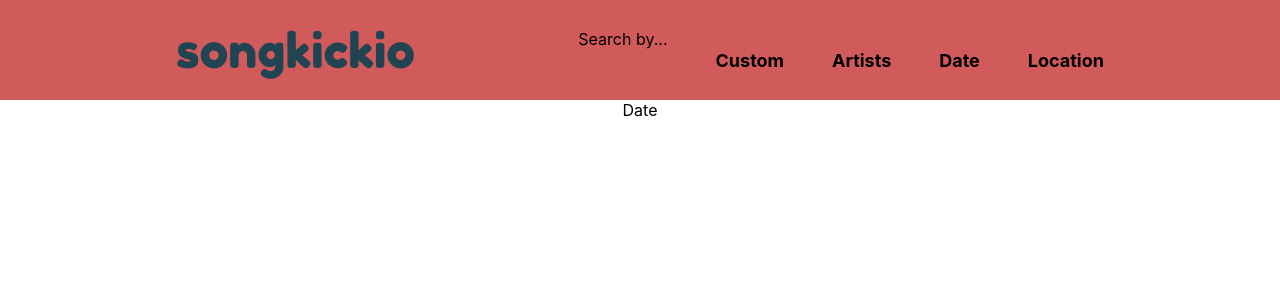
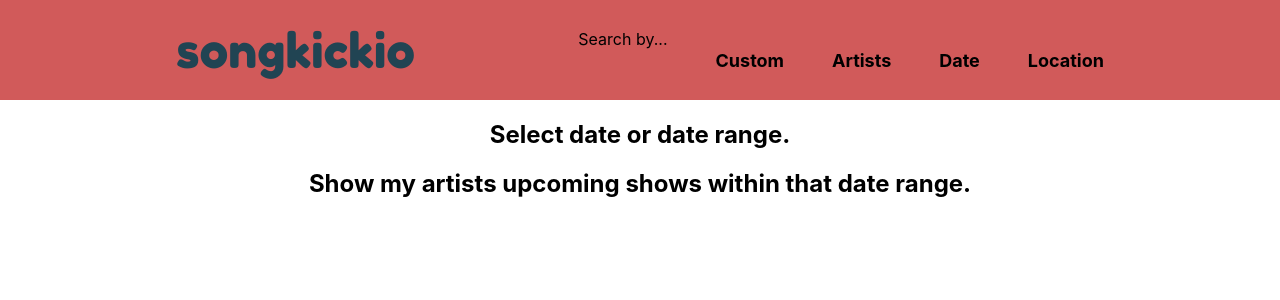
Before and after one commit to nickhericks/songkickio, a React (Create React App) app: page /date in a window 1280 px wide. Shown: the top 300 px of the page. Built offline with nearby package versions, Linux system fonts and the light colour scheme; a web font is replaced by a local one.

Commit message:
Add page descriptions

```diff
--- a/src/components/Artists.js
+++ b/src/components/Artists.js
@@ -32,16 +32,21 @@ class Events extends Component {
     return (
       <div className="events-page">
         <div>
-
-					<h1>My Artists</h1>
-
+          <h2>My artists</h2>
 
           <ul className="events">
             {this.state.userUpcoming.map((entry, index) => (
               <li key={index} className="event-details">
                 Artist: {entry.reason.trackedArtist[0].displayName}
                 <br />
-                Event: <a href={entry.event.uri} target="_blank" rel="noopener noreferrer">{entry.event.displayName}</a>
+                Event:{" "}
+                <a
+                  href={entry.event.uri}
+                  target="_blank"
+                  rel="noopener noreferrer"
+                >
+                  {entry.event.displayName}
+                </a>
                 <br />
                 Venue: {entry.event.venue.displayName}
                 <br />
--- a/src/components/Date.js
+++ b/src/components/Date.js
@@ -4,7 +4,10 @@ class Date extends Component {
   render() {
     return (
 			<div className='page'>
-				Date
+				<h2>Select date or date range.</h2>
+				<h2>Show my artists upcoming shows within that date range.</h2>
+
+
 			</div>
 		)
   }
--- a/src/components/Location.js
+++ b/src/components/Location.js
@@ -4,7 +4,9 @@ class Location extends Component {
   render() {
     return (
 			<div className='page'>
-				Location
+				<h2>Select location[s]</h2>
+				<h2>Show my artists upcoming shows at selected location[s]</h2>
+
 			</div>
 		)
   }
```
